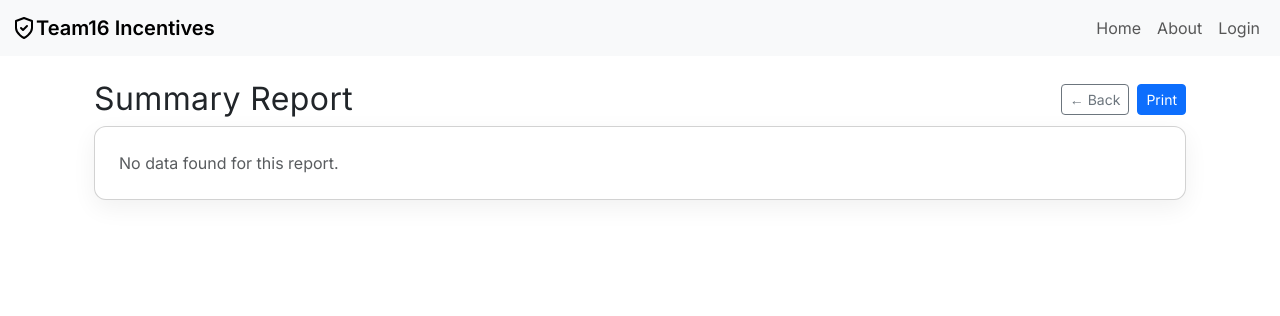
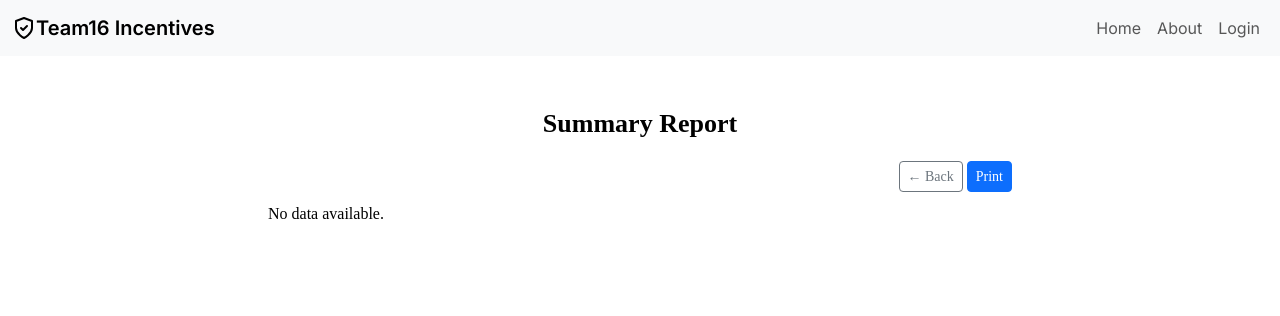
Before and after one commit to Jaredburne47/F25-Team16, a Flask app: template templates/report_summary.html in a window 1280 px wide. Shown: the top 316 px of the page. Run offline with Flask 3, Linux system fonts and the light colour scheme; the template is opened without the code that fills it, so the values that code supplies are empty; some libraries are stand-ins or nearby versions.

Commit message:
Update report_summary.html

```diff
--- a/templates/report_summary.html
+++ b/templates/report_summary.html
@@ -2,69 +2,44 @@
 {% block title %}Report · Summary{% endblock %}
 
 {% block content %}
-<style>
-  .report-card { border-radius: 12px; box-shadow: 0 8px 24px rgba(0,0,0,.06); }
-  .report-title { letter-spacing: .4px; }
-  .number { font-variant-numeric: tabular-nums; text-align: right !important; }
-  tfoot th { background: #f8f9fa; }
-  .daterange-box {
-      font-size: .9rem;
-      color:#475569;
-      background:#f1f5f9;
-      border-radius: 6px;
-      padding:6px 10px;
-      display:inline-block;
-  }
-</style>
+<link rel="stylesheet" href="{{ url_for('static', filename='css/report.css') }}">
 
-<div class="container mt-4">
+<div class="report-container">
 
-  <div class="d-flex align-items-center justify-content-between mb-2">
-    <h2 class="report-title mb-0">{{ title or 'Summary Report' }}</h2>
+  <div class="report-header">
+    <div class="report-title">{{ title or 'Summary Report' }}</div>
 
-    <div class="d-flex gap-2">
+    {% if request.args.get('start_date') or request.args.get('end_date') %}
+      <div class="report-daterange">
+        Date Range:
+        {% if request.args.get('start_date') %}
+          {{ request.args.get('start_date') }}
+        {% else %}
+          Beginning
+        {% endif %}
+        &nbsp;–&nbsp;
+        {% if request.args.get('end_date') %}
+          {{ request.args.get('end_date') }}
+        {% else %}
+          Today
+        {% endif %}
+      </div>
+    {% endif %}
+  </div>
+
+  <!-- Buttons -->
+  <div class="report-actions no-print">
     <a class="btn btn-outline-secondary btn-sm" href="{{ url_for('reports_dashboard') }}">← Back</a>
     <button class="btn btn-primary btn-sm" onclick="window.print()">Print</button>
   </div>
-  </div>
 
-  {# --- DATE RANGE INDICATOR (only displayed if provided) --- #}
-  {% if request.args.get('start_date') or request.args.get('end_date') %}
-    <div class="mb-3">
-        <span class="daterange-box">
-          Date Range:
-          {% if request.args.get('start_date') %}
-            <strong>{{ request.args.get('start_date') }}</strong>
-          {% else %}
-            <em>Beginning</em>
-          {% endif %}
-
-          →
-
-          {% if request.args.get('end_date') %}
-            <strong>{{ request.args.get('end_date') }}</strong>
-          {% else %}
-            <em>Today</em>
-          {% endif %}
-        </span>
-    </div>
-  {% endif %}
-
-  <div class="card report-card p-3 p-md-4">
   {% if data and data|length > 0 %}
 
-      {% set numeric_cols = [
-        'total orders', 'total points used', 'times purchased',
-        'quantity', 'points each', 'total points'
-      ] %}
-
-      <div class="table-responsive">
-        <table class="table table-hover align-middle">
-          <thead class="table-light">
+    <table class="summary-table">
+      <thead>
         <tr>
           {% for col in columns %}
-                <th scope="col"
-                    class="{% if col|lower in numeric_cols or 'total' in col|lower or 'points' in col|lower %}number{% endif %}">
+            <th class="{% if 'total' in col|lower or 'points' in col|lower %}summary-number{% endif %}">
               {{ col }}
             </th>
           {% endfor %}
@@ -75,39 +50,18 @@
         {% for row in data %}
         <tr>
           {% for col in columns %}
-                  <td class="{% if col|lower in numeric_cols or 'total' in col|lower or 'points' in col|lower %}number{% endif %}">
+            <td class="{% if 'total' in col|lower or 'points' in col|lower %}summary-number{% endif %}">
               {{ row[col] }}
             </td>
           {% endfor %}
         </tr>
         {% endfor %}
       </tbody>
+    </table>
 
-          {% set total_col = None %}
-          {% for col in columns %}
-            {% if total_col is none and (col|lower in numeric_cols or 'total' in col|lower or 'points' in col|lower) %}
-              {% set total_col = col %}
+  {% else %}
+    <p>No data available.</p>
   {% endif %}
-          {% endfor %}
-
-          {% if total_col %}
-            {% set total = 0 %}
-            {% for row in data %}
-              {% set total = total + (row[total_col] or 0) %}
-            {% endfor %}
-            <tfoot>
-              <tr>
-                <th colspan="{{ columns|length - 1 }}" class="text-end">TOTAL</th>
-                <th class="number">{{ total }}</th>
-              </tr>
-            </tfoot>
-          {% endif %}
-        </table>
 </div>
 
-    {% else %}
-      <p class="text-muted mb-0">No data found for this report.</p>
-    {% endif %}
-  </div>
-</div>
 {% endblock %}
```
Lines whose indentation alone changed are shown as unchanged.
